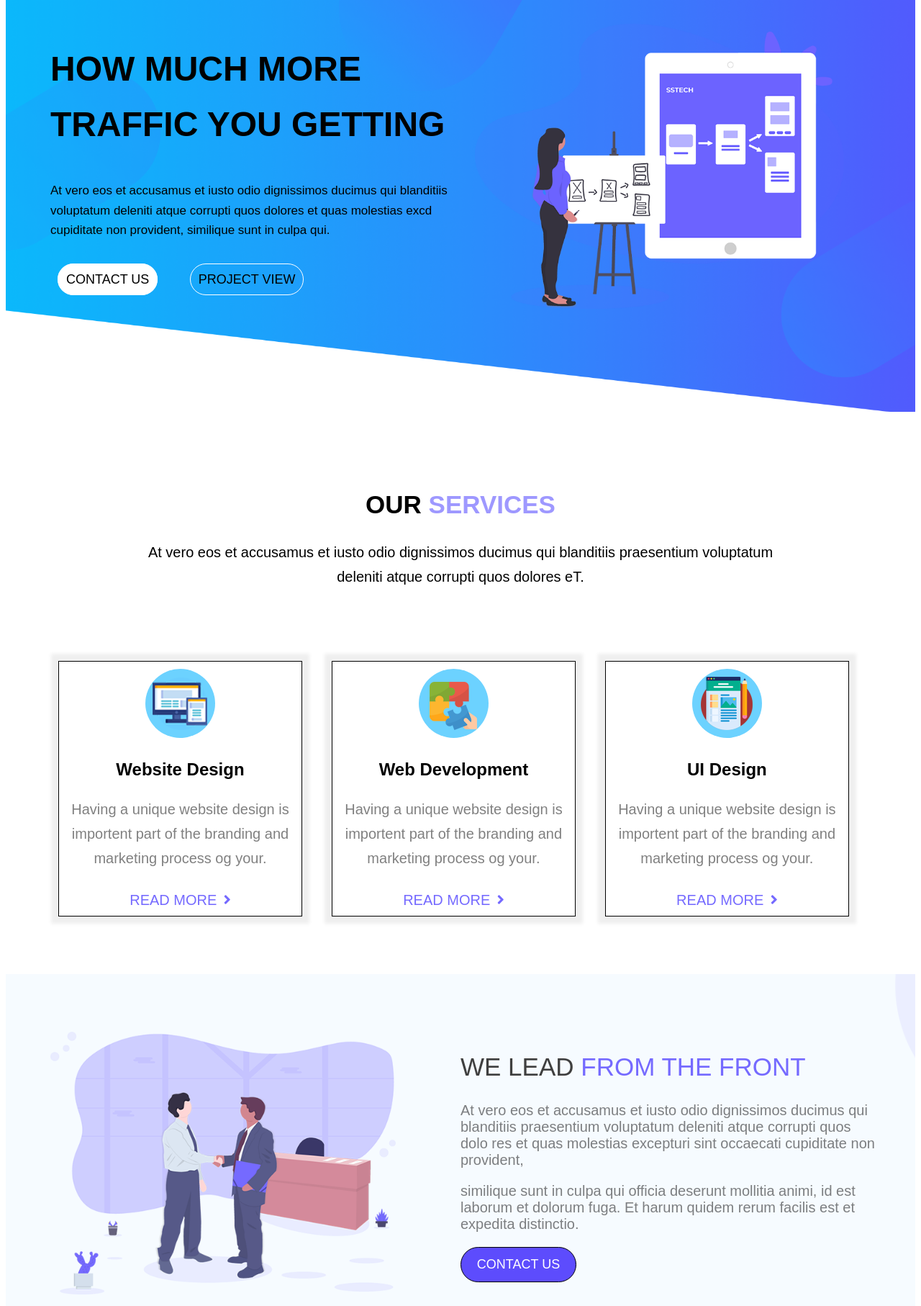
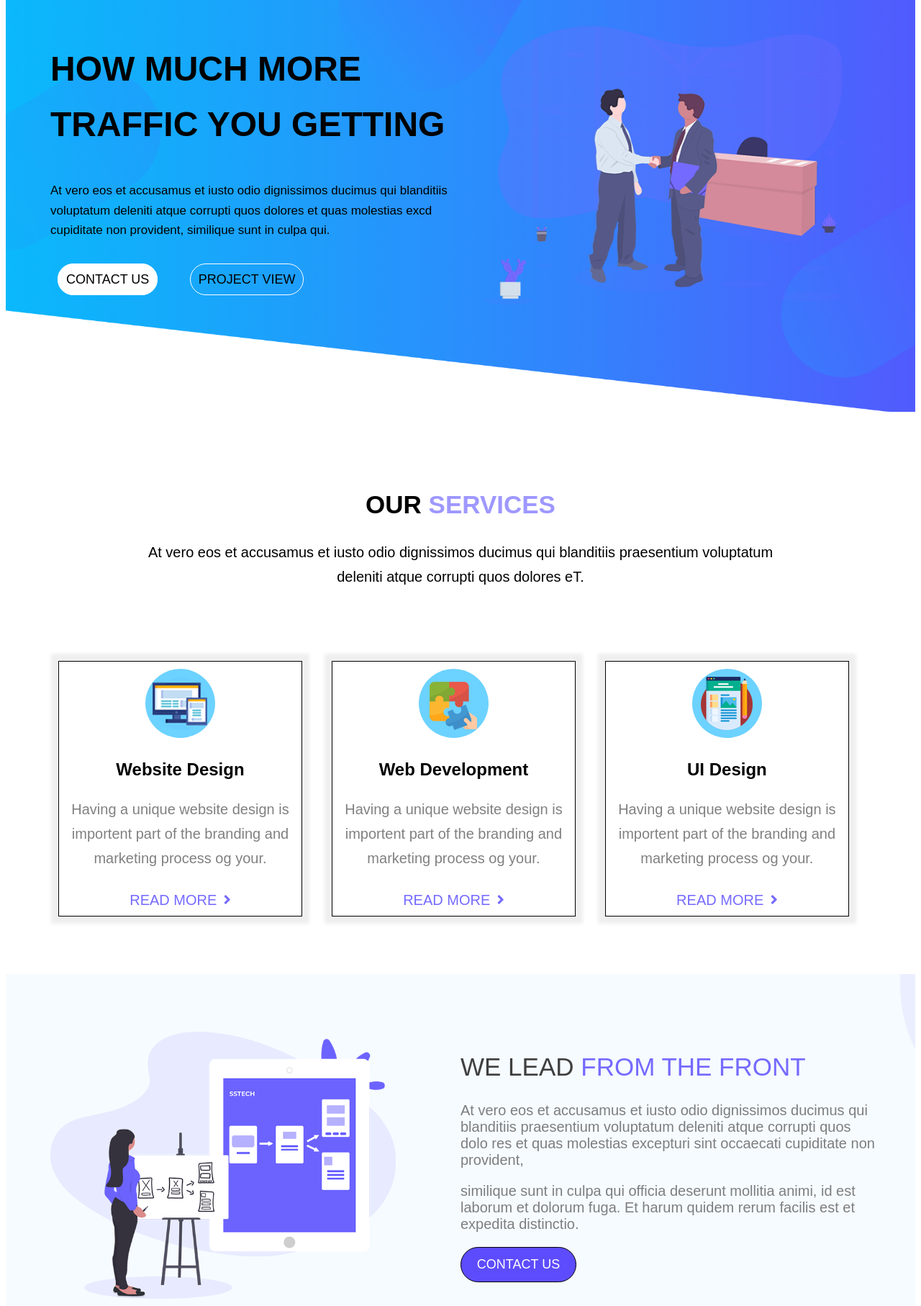
Before and after one commit to rifat119090/first-, a plain HTML site: page index.html in a window 1280 px wide. Shown: the part 86-1900 px from the top of the page at 72% size. Drawn offline with Linux system fonts and the light colour scheme.

Commit message:
Add files via upload

```diff
--- a/index.html
+++ b/index.html
@@ -58,7 +58,7 @@
    	    	  	         </div>
    	    	  	   </div>
    	    	  	   <div class="col-6">
-   	    	  	   	 <img src="image/photo1.png" alt="phone"class="image-fulid  mockup">
+   	    	  	   	 <img src="image/photo2.png" alt="phone"class="image-fulid  mockup">
    	    	  	  </div>
    	    	  	</div>
    	    	  </div>
@@ -128,7 +128,7 @@
     	    <div class="contenbar">
     	    	  <div class="rows">
     	    	  	    <div class="col-6">
-    	    	  	    	<img src="image/photo2.png" class="image">
+    	    	  	    	<img src="image/photo1.png" class="image">
     	    	  	    </div>
     	    	  	    <div class="col-6">
     	    	  	    	<h2 >We Lead <span>from the Front</span></h2>
```
